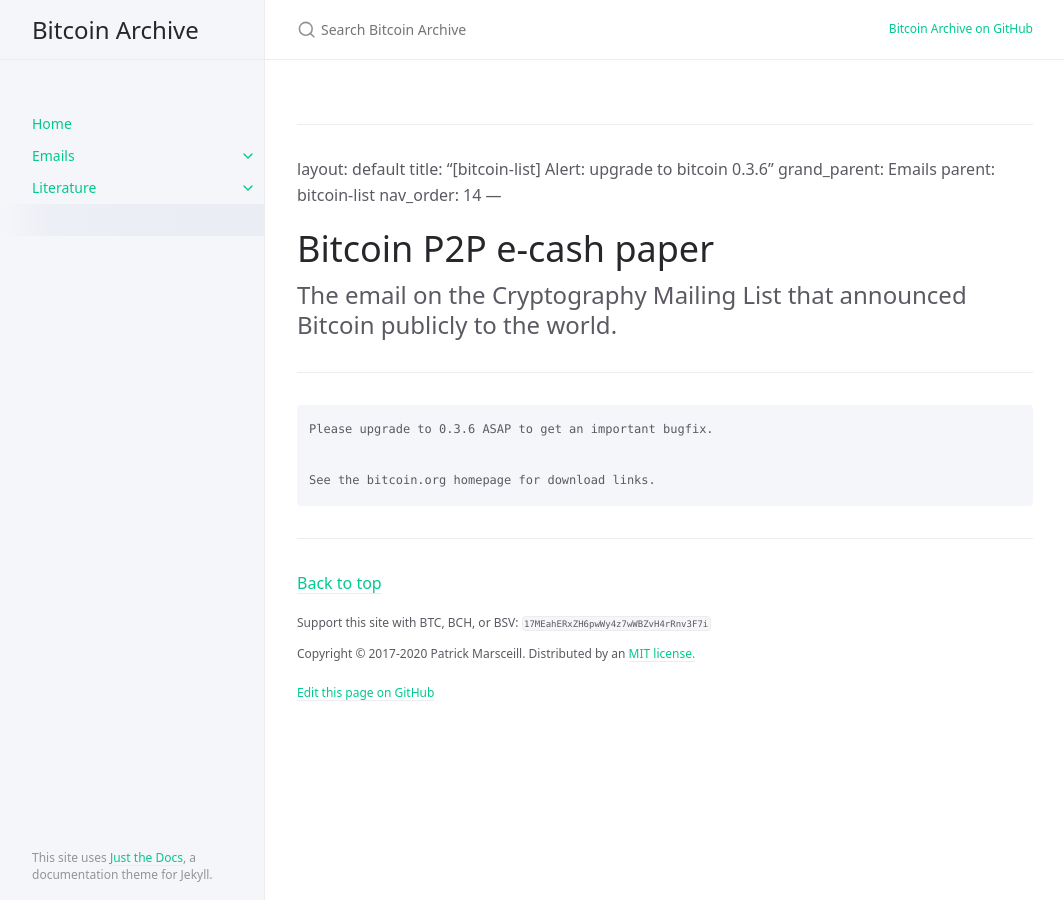
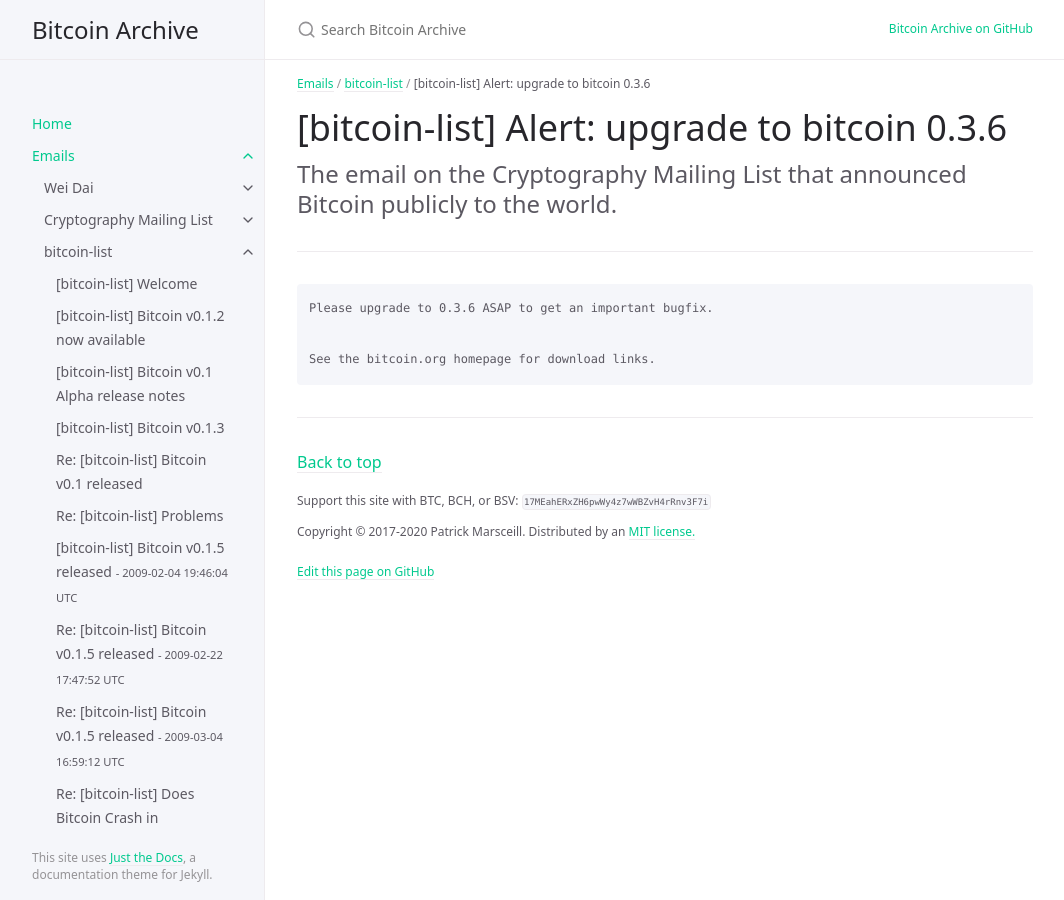
Before and after one commit to wakgill/bitcoin-archive, a Jekyll site: the page built from docs/emails/bitcoin-list/13.md, in a window 1280 px wide. Shown: the whole page, without its empty margins (107-1171 px from the left). Built offline with Jekyll 4.4.1, drawn with Linux system fonts in a browser that asks for light colours; our own code applies the rules of GitHub Pages for plain Markdown files.

Commit message:
Update and rename 14.md to 13.md

```diff
--- a/docs/emails/bitcoin-list/14.md
+++ b/docs/emails/bitcoin-list/13.md
@@ -1,13 +1,13 @@
-
 ---
 layout: default
-title: “[bitcoin-list] Alert: upgrade to bitcoin 0.3.6”
+title: '[bitcoin-list] Alert: upgrade to bitcoin 0.3.6'
 grand_parent: Emails
 parent: bitcoin-list
-nav_order: 14
+nav_order: 13
+date: 2010-07-30 06:02:38 UTC
 ---
 
-# Bitcoin P2P e-cash paper
+# [bitcoin-list] Alert: upgrade to bitcoin 0.3.6
 
 The email on the Cryptography Mailing List that announced Bitcoin publicly to the world.
 {: .fs-6 .fw-300 }
```
